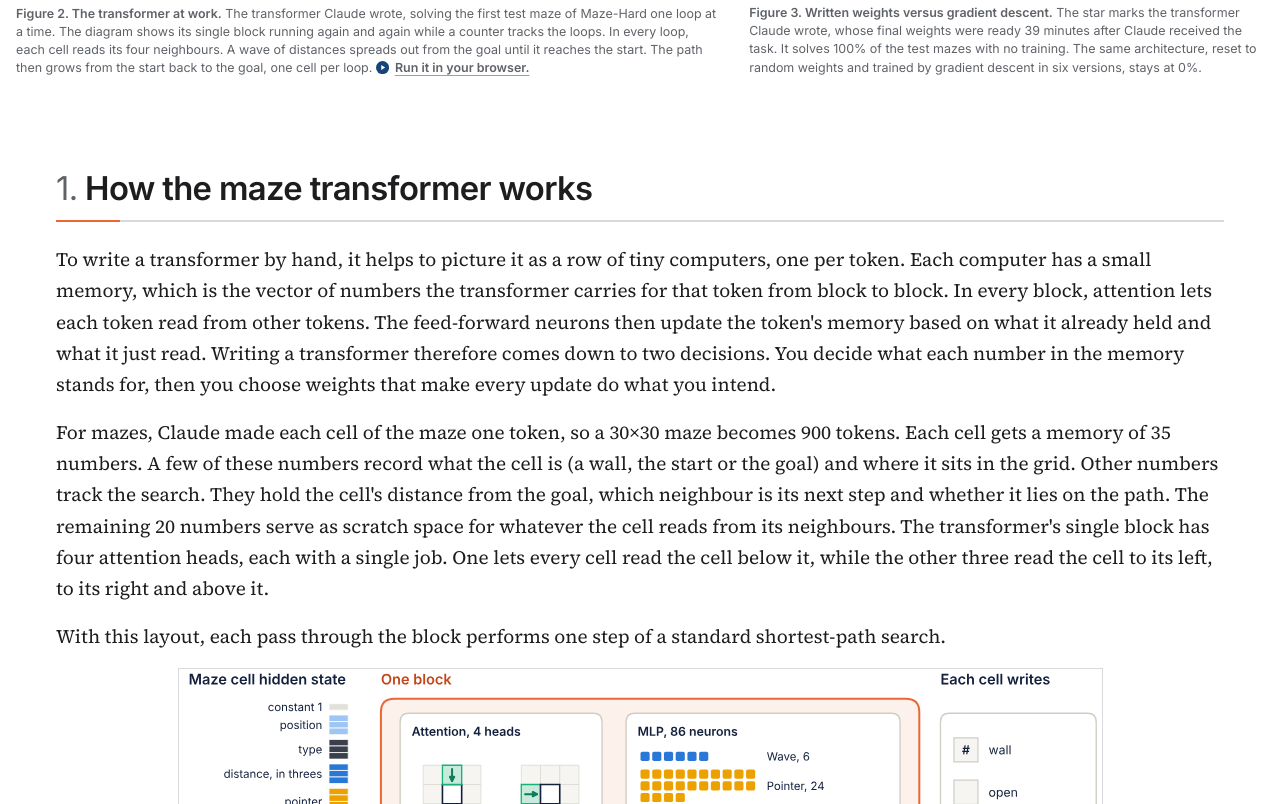
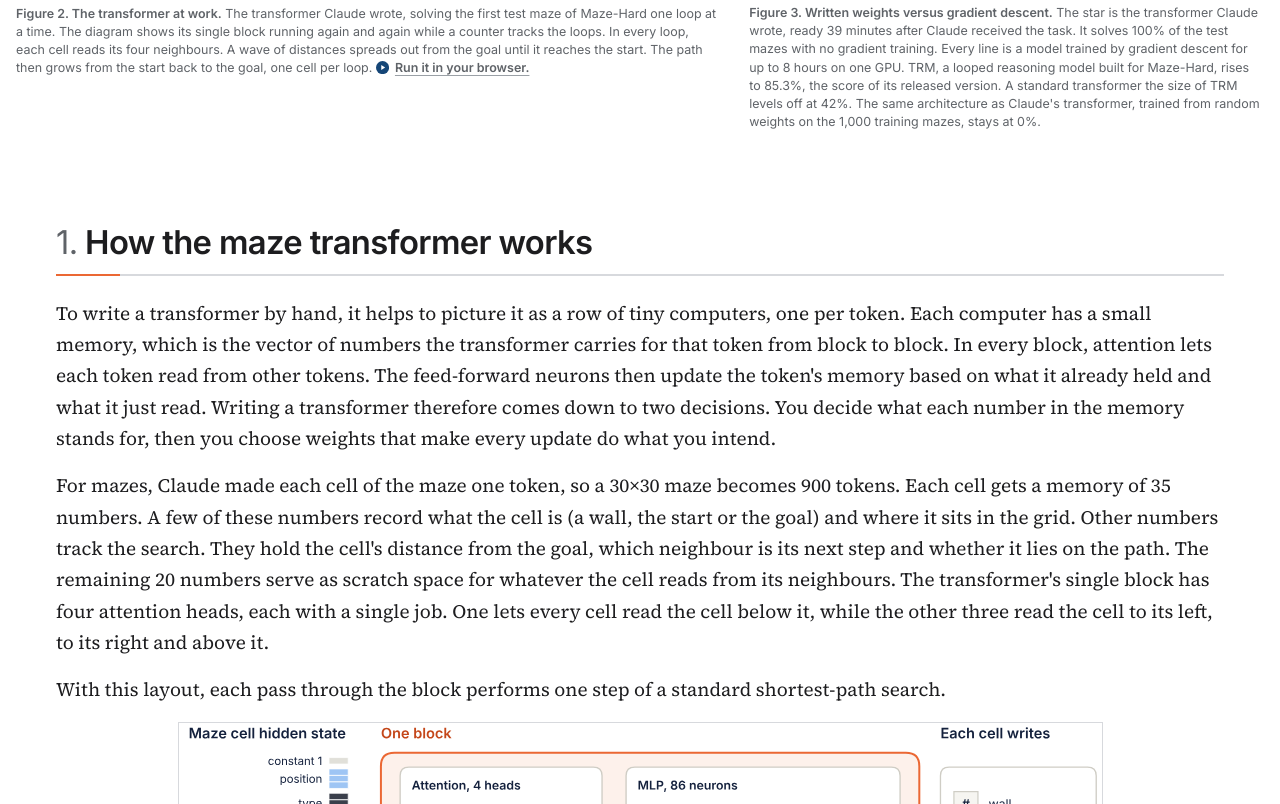
Before and after one commit to python-arch/written-not-trained, a plain HTML site: page index.html in a window 1280 px wide. Shown: the part 2664-3468 px from the top of the page. Drawn offline with Linux system fonts and the light colour scheme.

Commit message:
Figure 3 caption: name TRM and the standard transformer, drop the run count

```diff
--- a/index.html
+++ b/index.html
@@ -331,7 +331,7 @@
   <img class="data" src="figures/maze_training_tall_data.svg" width="355" height="483" loading="lazy" alt="" aria-hidden="true">
   <img src="figures/maze_training_tall_base.svg" width="355" height="483" loading="lazy" alt="Test mazes solved against hours. The left of the chart, shaded light orange and labelled Written weights, holds one big star at 39 minutes and 100% for the transformer Claude wrote, with no training. The right, shaded light grey and labelled Gradient-based methods, holds the training runs. TRM rises to 85.3% by 8 hours, a standard transformer reaches 42%, and the same architecture trained by gradient descent stays at 0%, drawn as a dashed line. A legend below names the four series.">
   </div>
-  <figcaption><strong>Figure 3. Written weights versus gradient descent.</strong> The star marks the transformer Claude wrote, whose final weights were ready 39 minutes after Claude received the task. It solves 100% of the test mazes with no training. The same architecture, reset to random weights and trained by gradient descent in six versions, stays at 0%.</figcaption>
+  <figcaption><strong>Figure 3. Written weights versus gradient descent.</strong> The star is the transformer Claude wrote, ready 39 minutes after Claude received the task. It solves 100% of the test mazes with no gradient training. Every line is a model trained by gradient descent for up to 8 hours on one GPU. TRM, a looped reasoning model built for Maze-Hard, rises to 85.3%, the score of its released version. A standard transformer the size of TRM levels off at 42%. The same architecture as Claude's transformer, trained from random weights on the 1,000 training mazes, stays at 0%.</figcaption>
 </figure>
 </div>
 
```
